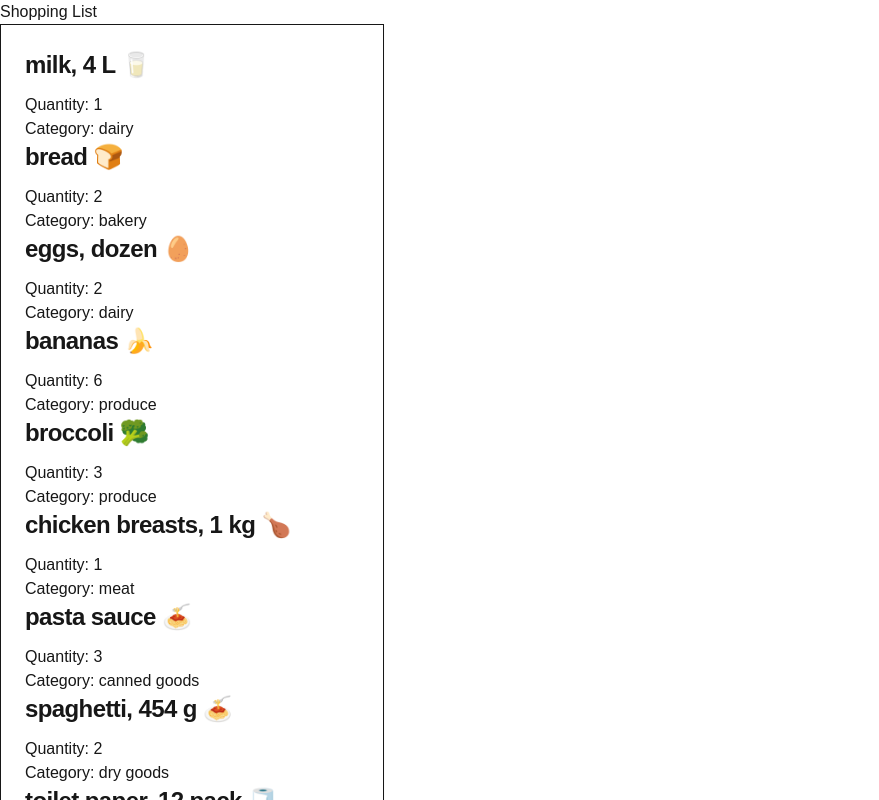
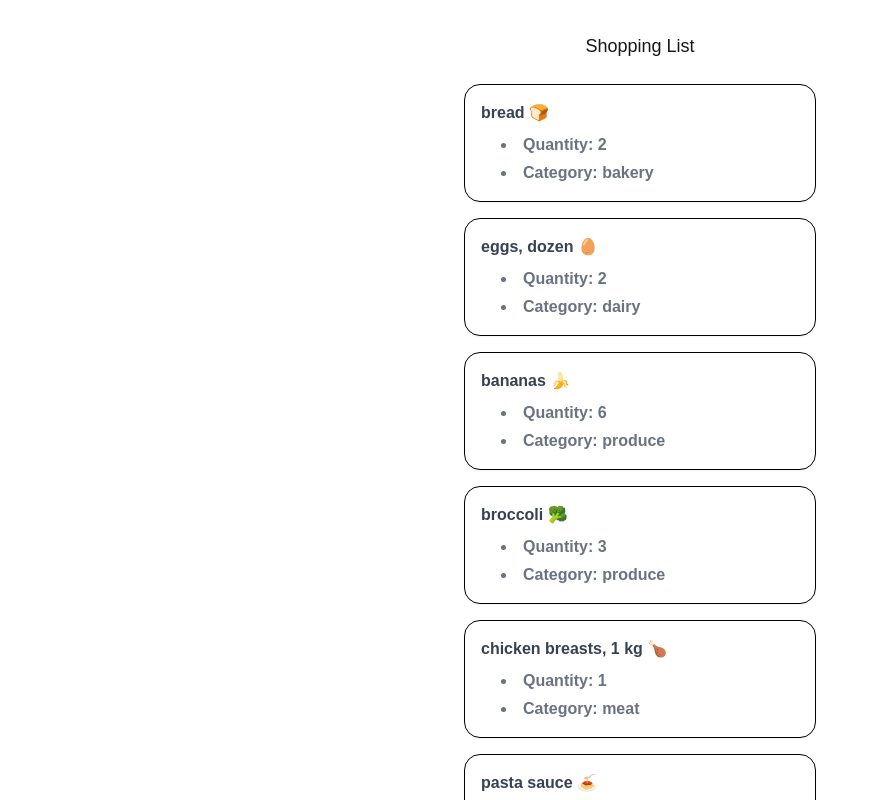
Before and after one commit to bradym05/cprg306-assignments, a Next.js app: page /week-3 in a window 1280 px wide. Shown: the top 800 px of the page, without its empty margins (0-879 px from the left). Built offline with nearby package versions, Linux system fonts and the light colour scheme.

Commit message:
Styling/clean up
Fixed some major styling issues

```diff
--- a/app/page.tsx
+++ b/app/page.tsx
@@ -3,6 +3,7 @@ export default function Home() {
     <div>
       <h1>CPRG 306: Web Development 2 - Assignments</h1>
       <a href="./week-2">Week 2</a>
+      <a href="./week-3">Week 3</a>
     </div>
   );
 }
--- a/app/week-3/item-list.tsx
+++ b/app/week-3/item-list.tsx
@@ -74,8 +74,7 @@ const ItemList = () => {
     };
 
     return (
-        <ul className="bg-neutral-primary-soft block max-w-sm p-6 border border-default rounded-base shadow-xs hover:bg-neutral-secondary-medium">
-            <Item {...item1}/>
+        <ol className="w-full max-w-sm">
             <Item {...item2}/>
             <Item {...item3}/>
             <Item {...item4}/>
@@ -87,7 +86,7 @@ const ItemList = () => {
             <Item {...item10}/>
             <Item {...item11}/>
             <Item {...item12}/>
-        </ul>
+        </ol>
     )
 }
 
--- a/app/week-3/item.tsx
+++ b/app/week-3/item.tsx
@@ -1,12 +1,14 @@
 
 const Item = ({ name, quantity, category } : { name:string, quantity:number, category:String}) => {
     return (
-        <li>
-            <h1 className="mb-3 text-2xl font-semibold tracking-tight text-heading leading-8">
+        <li className="p-4 m-4 bg-white border border-default rounded-2xl shadow-xs text-black font-semibold">
+            <p className="text-gray-700">
                 {name}
-            </h1>
-            <p className="text-body">Quantity: {quantity}</p>
-            <p className="text-body">Category: {category}</p>
+            </p>
+            <ul className="text-gray-500 ps-5 mt-2 space-y-1 list-disc list-inside">
+                <li>Quantity: {quantity}</li>
+                <li>Category: {category}</li>
+            </ul>
         </li>
     )
 }
--- a/app/week-3/page.tsx
+++ b/app/week-3/page.tsx
@@ -3,8 +3,12 @@ import ItemList from "./item-list";
 export default function Page() {
     return (
         <main>
-            <h1>Shopping List</h1>
-            <ItemList/>
+            <div className="flex flex-col items-center justify-center m-8">
+                <h1 className="mb-2 text-lg font-medium text-heading">
+                    Shopping List
+                </h1>
+                <ItemList />
+            </div>
         </main>
     );
 }
```
